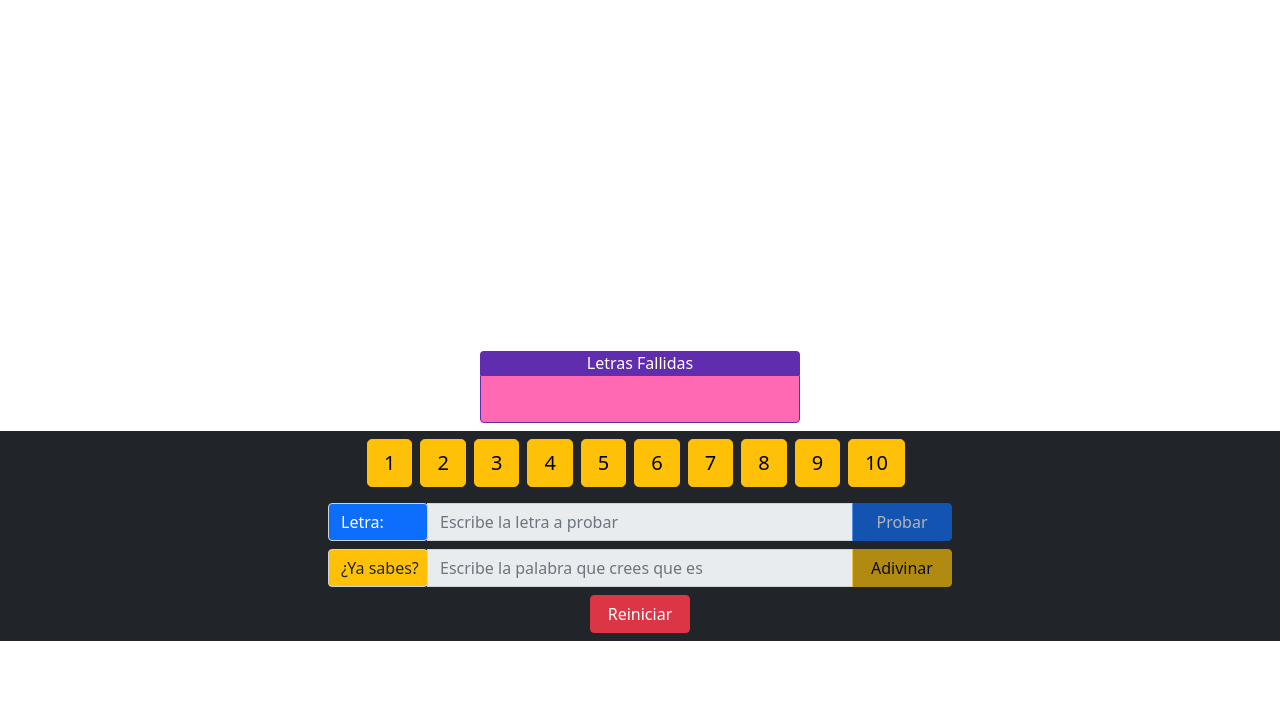
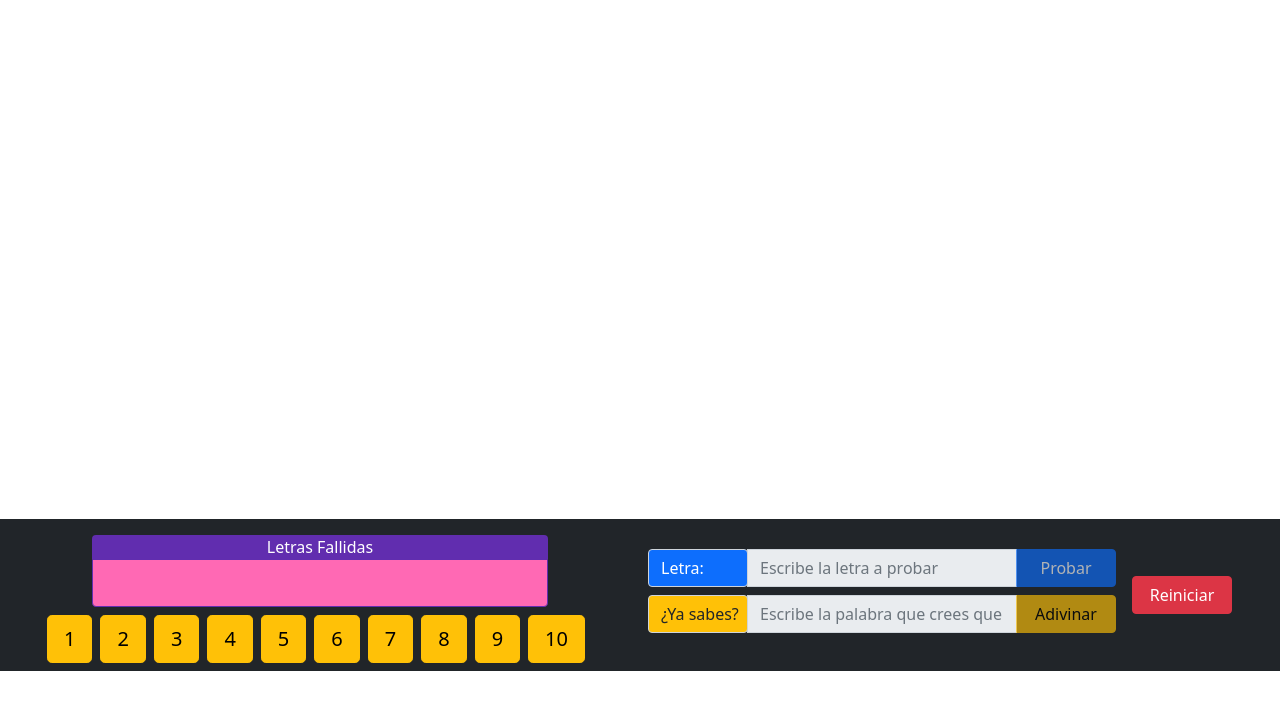
Before and after one commit to serchgit/musicadn, a PHP site: page /db/ahorcado.php in a window 1280 px wide. Shown: the part 57-767 px from the top of the page. Run offline with PHP 8.4, Linux system fonts and the light colour scheme; some libraries are stand-ins or nearby versions.

Commit message:
estilos ahorcado y sec en lista

```diff
--- a/ahorcado.php
+++ b/ahorcado.php
@@ -17,7 +17,7 @@
 
 </head>
 <style>
-  .contenedor-letras-secreto{min-height: 43vh;}
+  .contenedor-letras-secreto{min-height: 65vh;}
   .row{margin-right: 0;margin-left: 0;--bs-gutter-x: 0;}
 </style>
 
@@ -32,8 +32,13 @@
                 </div>
                 <div id="palabra" class="row justify-content-center align-items-center contenedor-letras-secreto px-5 m-auto">
                 </div>
-                <div class="row" style="position: relative;">
-                    <div class="container my-2 w-25">
+            </div>
+        </div>
+
+        <div class="d-flex justify-content-center align-items-center bg-dark flex-wrap">
+          <div class="botones my-2 d-flex justify-content-center flex-wrap w-50">
+            <div class="w-100" style="position: relative;">
+                <div class="container my-2 w-75">
                     <div class="row justify-content-center rounded-top bg-morado text-white">
                         Letras Fallidas
                     </div>
@@ -44,11 +49,6 @@
 
                 </div>
             </div>
-            </div>
-        </div>
-
-        <div class="d-flex justify-content-center bg-dark flex-wrap">
-          <div class="botones my-2 w-100 d-flex justify-content-center">
             <button class="btn btn-lg btn-warning me-2" data-ancho="68">1
               <input type="hidden" name="" id="texto1" value="PEDIS Y NO RECIBIS PORQUE PEDIS MAL">
             </button>
@@ -81,8 +81,8 @@
             </button>
 
           </div>
-            <div class="p-2 w-50">
-                <div class="row">
+            <div class="p-2 w-50 d-flex align-items-center">
+                <div class="row w-75">
                     <div class="input-group mb-2 d-none">
                         <div class="input-group-prepend">
                             <span class="input-group-text ancho-etiqueta bg-success text-white"
@@ -112,7 +112,7 @@
                         <button id="boton_adivinar" class="btn btn-warning ancho-boton" disabled>Adivinar</button>
                     </div>
                 </div>
-                <div class="row justify-content-center">
+                <div class="row justify-content-center ms-3">
                     <button id="boton_finalizar" class="btn btn-danger ancho-boton align-self-end">Reiniciar</button>
                 </div>
             </div>
--- a/css/estilosAh.css
+++ b/css/estilosAh.css
@@ -19,16 +19,18 @@
 }
 
 .letra {
+    display: flex;
+    align-items: center;
+    justify-content: center;
     background: #2b8796;
     border-radius: 10px;
     color: #fff;
-    display: inline-block;
-    height: 40px;
-    width: 35px;
+    height: 70px;
+    width: 65px;
     text-align: center;
     margin-left: 2.5px;
     margin-right: 2.5px;
-    font-size: 25px;
+    font-size: 65px;
     margin-bottom:10px;
     text-transform: uppercase;
     font-weight: 600;
@@ -64,7 +66,7 @@
     justify-content: center;
     position: absolute;
     left: 3rem;
-    bottom: 1rem;
+    bottom: 7rem;
 }
 .errores span{
     background: red;
--- a/js/lista.js
+++ b/js/lista.js
@@ -77,7 +77,7 @@ let Lista = [
 	{"Titulo":"Creo en ti","Tiempo":"70","Size":"4"},
 	{"Titulo":"Al que esta sentado en el trono","Tiempo":"71","Size":"4"},
 	{"Titulo":"Esperamos en ti","Tiempo":"117","Size":"4"},
-	{"Titulo":"Tu nos creaste","Tiempo":"79","Size":"4"},
+	{"Titulo":"Tu nos creaste","Tiempo":"79","Secuencia":[{"Descripcion":"Secuencia Completa","Archivo":"TuNosCreaste-SecCompleta.mp3"},{"Descripcion":"Secuencia Corta","Archivo":"TuNosCreaste-SecCorta.mp3"},{"Descripcion":"Secuencia Solo","Archivo":"TuNosCreaste-SecSolo.mp3"}],"Size":"4"},
 	{"Titulo":"Tu dulce amor","Tiempo":"100","Secuencia":"tuDulceAmor-Sec1.mp3","Size":"4"},
 	{"Titulo":"Dios imparable","Tiempo":"164","Secuencia":"DiosImparable-Sec1.mp3","Size":"6"},
 	{"Titulo":"Inagotable","Tiempo":"168","Secuencia":"inagotable-Sec1.mp3","Size":"6"},
```
Lines whose indentation alone changed are shown as unchanged.
